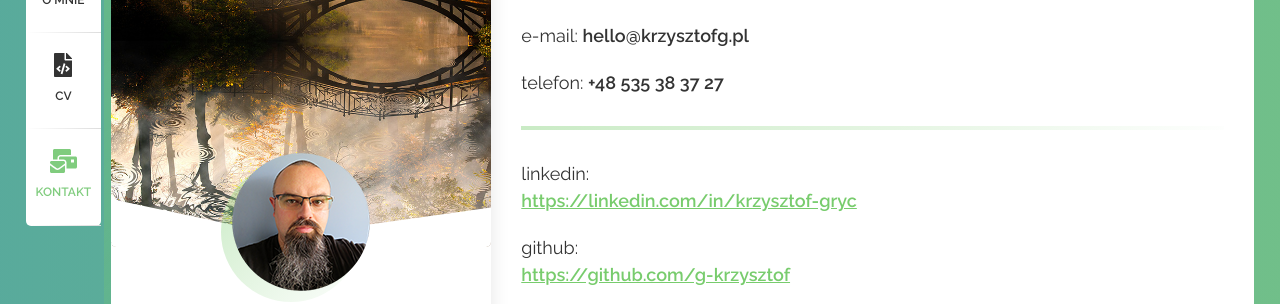
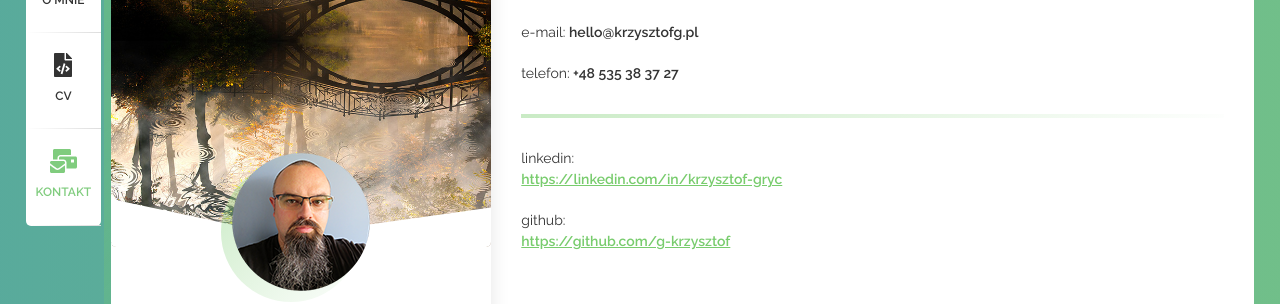
Before and after one commit to g-krzysztof/gatsby-contact-page, a Gatsby site: page /contact in a window 1280 px wide. Shown: the part 145-449 px from the top of the page. Built offline with nearby package versions, Linux system fonts and the light colour scheme; Gatsby itself is replaced by a stand-in of ours.

Commit message:
update data

```diff
--- a/src/pages/index.js
+++ b/src/pages/index.js
@@ -20,7 +20,6 @@ const IndexPage = ({ data }) => (
     <SEO title="Home" />
     <div className="Content__about">
       {parse(data.wordpressPost.content)}
-
       <p>
         Ta strona została zbudowana przy pomocy: <br/>
         <strong>GatsbyJs</strong>, <strong>Wordpress</strong> (dane z headless CMS), Netlify & Git (deployment).
--- a/src/scss/_App.scss
+++ b/src/scss/_App.scss
@@ -11,7 +11,7 @@ h3 {
 h4 {
 	border-bottom: 1px solid #80CC7E;
 	font-family: 'Raleway', sans-serif !important;
-	font-size: 24px !important;
+	font-size: 21px !important;
 	font-weight: 600;
 }
 
--- a/src/scss/_Content.scss
+++ b/src/scss/_Content.scss
@@ -9,6 +9,13 @@
     padding: 10px 10px 20px 20px;
     box-shadow: inset 20px 0 20px -20px rgba($color: #000000, $alpha: 0.1);
     transition: 0.5s;
+    &__about{
+        font-size: 14px;
+        font-weight: 500;
+        p{
+            font-size: 14px !important;
+        }
+    }
     &__layout {
         display: flex;
         flex-direction: row;
```
Also changed, not shown: 1 other file.
